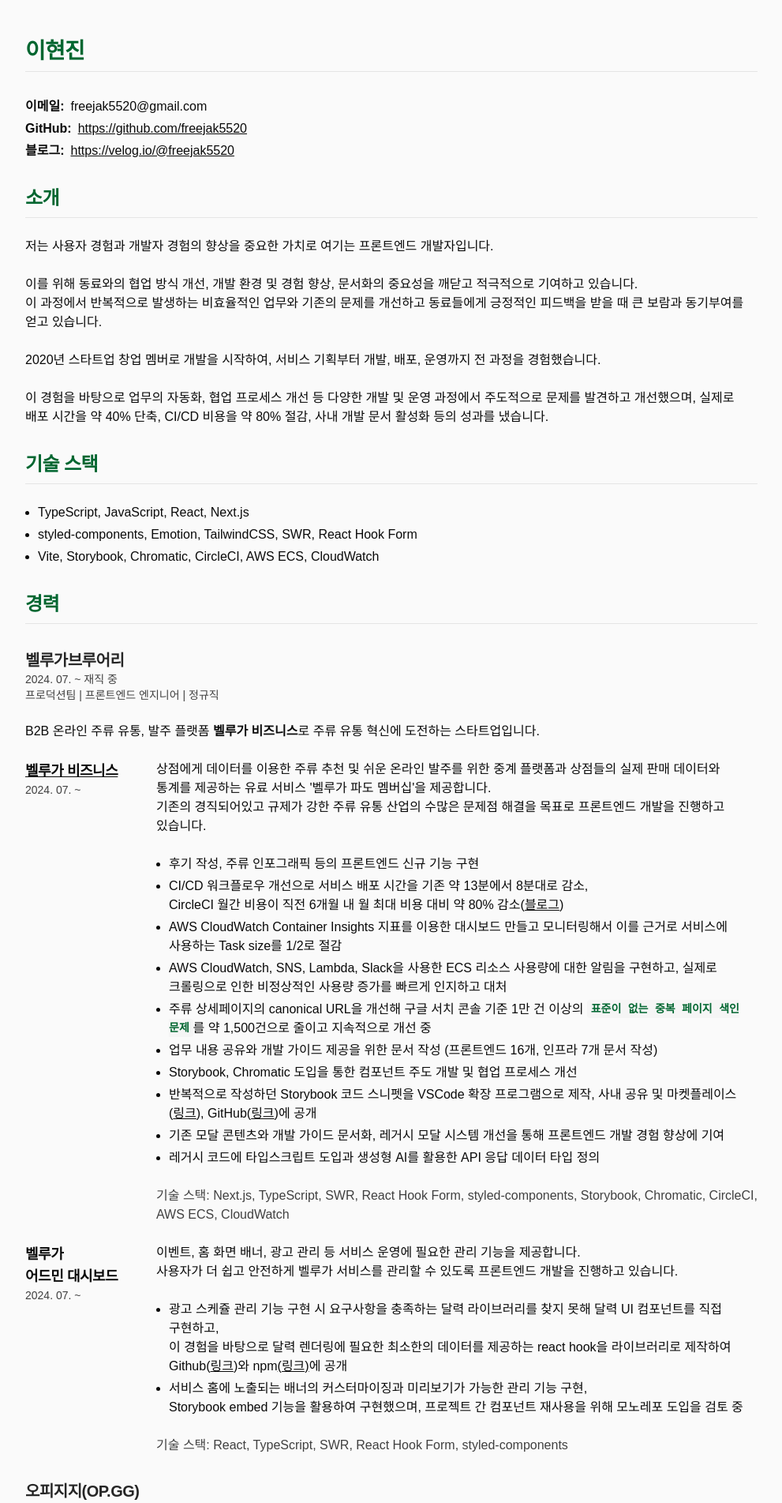
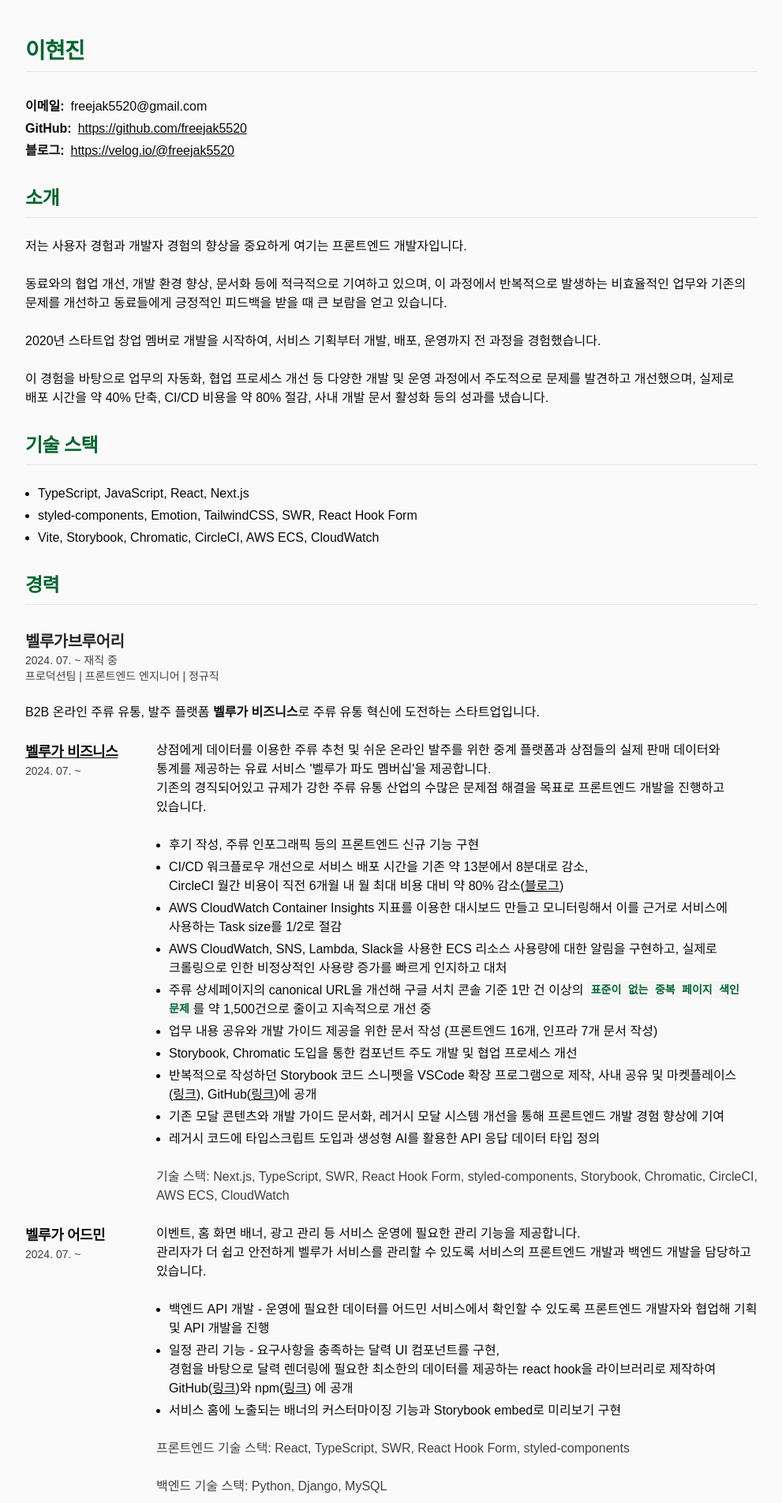
Before and after one commit to freejak5520/resume, a React (Vite) app: page / in a window 1280 px wide. Shown: the top 1903 px of the page at 79% size, without its empty margins (144-1135 px from the left). Built offline with nearby package versions, Linux system fonts and the light colour scheme; a web font is replaced by a local one.

Commit message:
이력서 내용 개선 및 프로젝트 설명 업데이트: 프론트엔드와 백엔드 기술 스택 추가, 관리 기능 설명 수정

```diff
--- a/src/App.tsx
+++ b/src/App.tsx
@@ -44,15 +44,14 @@
           <h2>소개</h2>
 
           <Text>
-            저는 사용자 경험과 개발자 경험의 향상을 중요한 가치로 여기는
-            프론트엔드 개발자입니다.
+            저는 사용자 경험과 개발자 경험의 향상을 중요하게 여기는 프론트엔드
+            개발자입니다.
           </Text>
           <Text>
-            이를 위해 동료와의 협업 방식 개선, 개발 환경 및 경험 향상, 문서화의
-            중요성을 깨닫고 적극적으로 기여하고 있습니다.
-            <br />이 과정에서 반복적으로 발생하는 비효율적인 업무와 기존의
-            문제를 개선하고 동료들에게 긍정적인 피드백을 받을 때 큰 보람과
-            동기부여를 얻고 있습니다.
+            동료와의 협업 개선, 개발 환경 향상, 문서화 등에 적극적으로 기여하고
+            있으며, 이 과정에서 반복적으로 발생하는 비효율적인 업무와 기존의
+            문제를 개선하고 동료들에게 긍정적인 피드백을 받을 때 큰 보람을 얻고
+            있습니다.
           </Text>
           <Text>
             2020년 스타트업 창업 멤버로 개발을 시작하여, 서비스 기획부터 개발,
@@ -61,8 +60,8 @@
           <Text>
             이 경험을 바탕으로 업무의 자동화, 협업 프로세스 개선 등 다양한 개발
             및 운영 과정에서 주도적으로 문제를 발견하고 개선했으며, 실제로 배포
-            시간을 약 40% 단축, CI/CD 비용을 약 80% 절감, 사내 개발 문서
-            활성화 등의 성과를 냈습니다.
+            시간을 약 40% 단축, CI/CD 비용을 약 80% 절감, 사내 개발 문서 활성화
+            등의 성과를 냈습니다.
           </Text>
         </Section>
 
@@ -182,11 +181,7 @@
 
             <Project>
               <ProjectAside>
-                <h4>
-                  벨루가
-                  <br />
-                  어드민 대시보드
-                </h4>
+                <h4>벨루가 어드민</h4>
 
                 <SubInfo>2024. 07. ~</SubInfo>
               </ProjectAside>
@@ -195,37 +190,43 @@
                   이벤트, 홈 화면 배너, 광고 관리 등 서비스 운영에 필요한 관리
                   기능을 제공합니다.
                   <br />
-                  사용자가 더 쉽고 안전하게 벨루가 서비스를 관리할 수 있도록
-                  프론트엔드 개발을 진행하고 있습니다.
+                  관리자가 더 쉽고 안전하게 벨루가 서비스를 관리할 수 있도록
+                  서비스의 프론트엔드 개발과 백엔드 개발을 담당하고 있습니다.
                 </Text>
 
                 <List>
                   <ListItem>
-                    광고 스케쥴 관리 기능 구현 시 요구사항을 충족하는 달력
-                    라이브러리를 찾지 못해 달력 UI 컴포넌트를 직접 구현하고,
-                    <br />이 경험을 바탕으로 달력 렌더링에 필요한 최소한의
-                    데이터를 제공하는 react hook을 라이브러리로 제작하여 Github(
+                    백엔드 API 개발 - 운영에 필요한 데이터를 어드민 서비스에서
+                    확인할 수 있도록 프론트엔드 개발자와 협업해 기획 및 API
+                    개발을 진행
+                  </ListItem>
+                  <ListItem>
+                    일정 관리 기능 - 요구사항을 충족하는 달력 UI 컴포넌트를
+                    구현,
+                    <br />
+                    경험을 바탕으로 달력 렌더링에 필요한 최소한의 데이터를
+                    제공하는 react hook을 라이브러리로 제작하여 GitHub(
                     <ExternalLink href="https://github.com/freejak5520/use-calendar">
                       링크
                     </ExternalLink>
-                    )와 npm
+                    )와 npm(
                     <ExternalLink href="https://www.npmjs.com/package/@freejak5520/use-calendar">
-                      (링크)
+                      링크
                     </ExternalLink>
-                    에 공개
+                    ) 에 공개
                   </ListItem>
                   <ListItem>
-                    서비스 홈에 노출되는 배너의 커스터마이징과 미리보기가 가능한
-                    관리 기능 구현,
-                    <br />
-                    Storybook embed 기능을 활용하여 구현했으며, 프로젝트 간
-                    컴포넌트 재사용을 위해 모노레포 도입을 검토 중
+                    서비스 홈에 노출되는 배너의 커스터마이징 기능과 Storybook
+                    embed로 미리보기 구현
                   </ListItem>
                 </List>
 
                 <ExperienceSkills>
-                  기술 스택: React, TypeScript, SWR, React Hook Form,
+                  프론트엔드 기술 스택: React, TypeScript, SWR, React Hook Form,
                   styled-components
+                </ExperienceSkills>
+                <ExperienceSkills>
+                  백엔드 기술 스택: Python, Django, MySQL
                 </ExperienceSkills>
               </ProjectContent>
             </Project>
```
